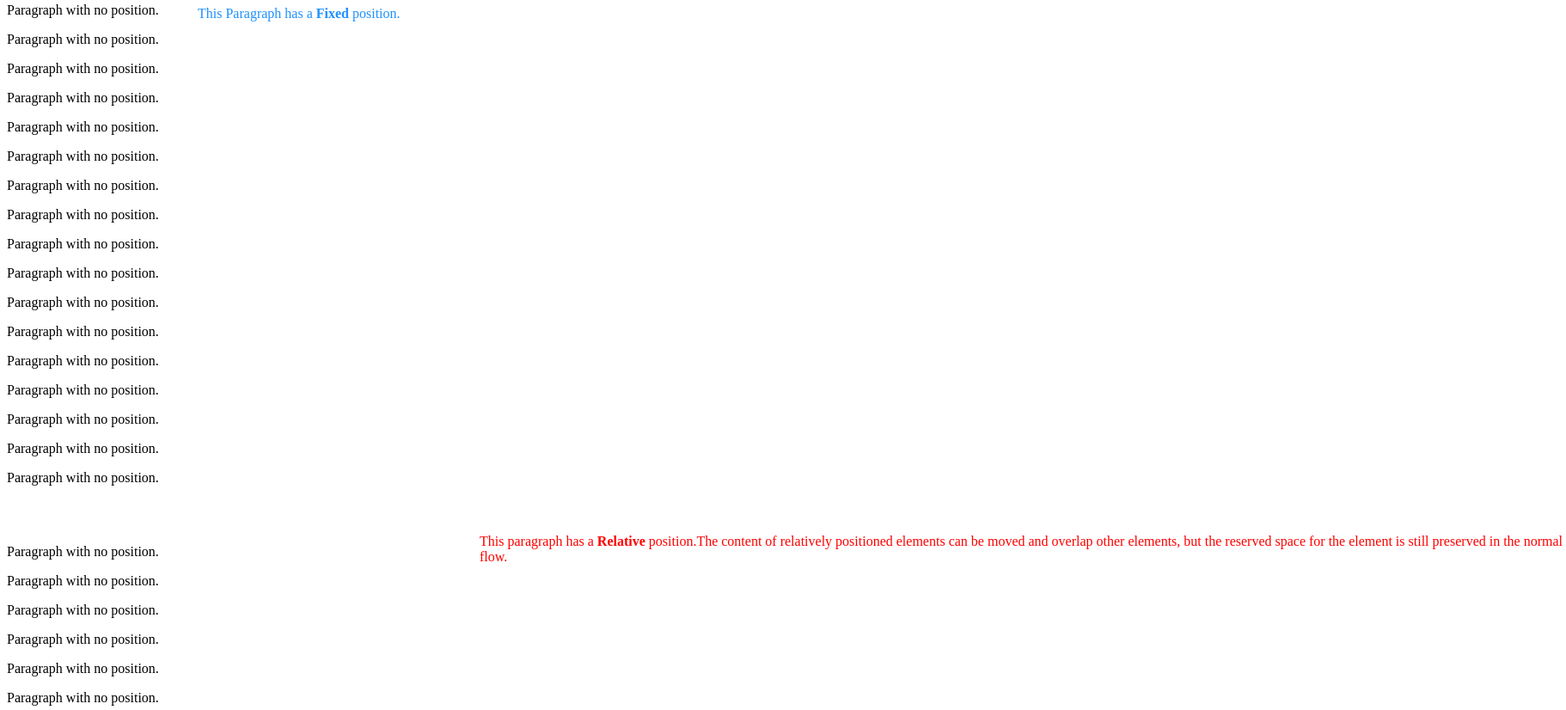
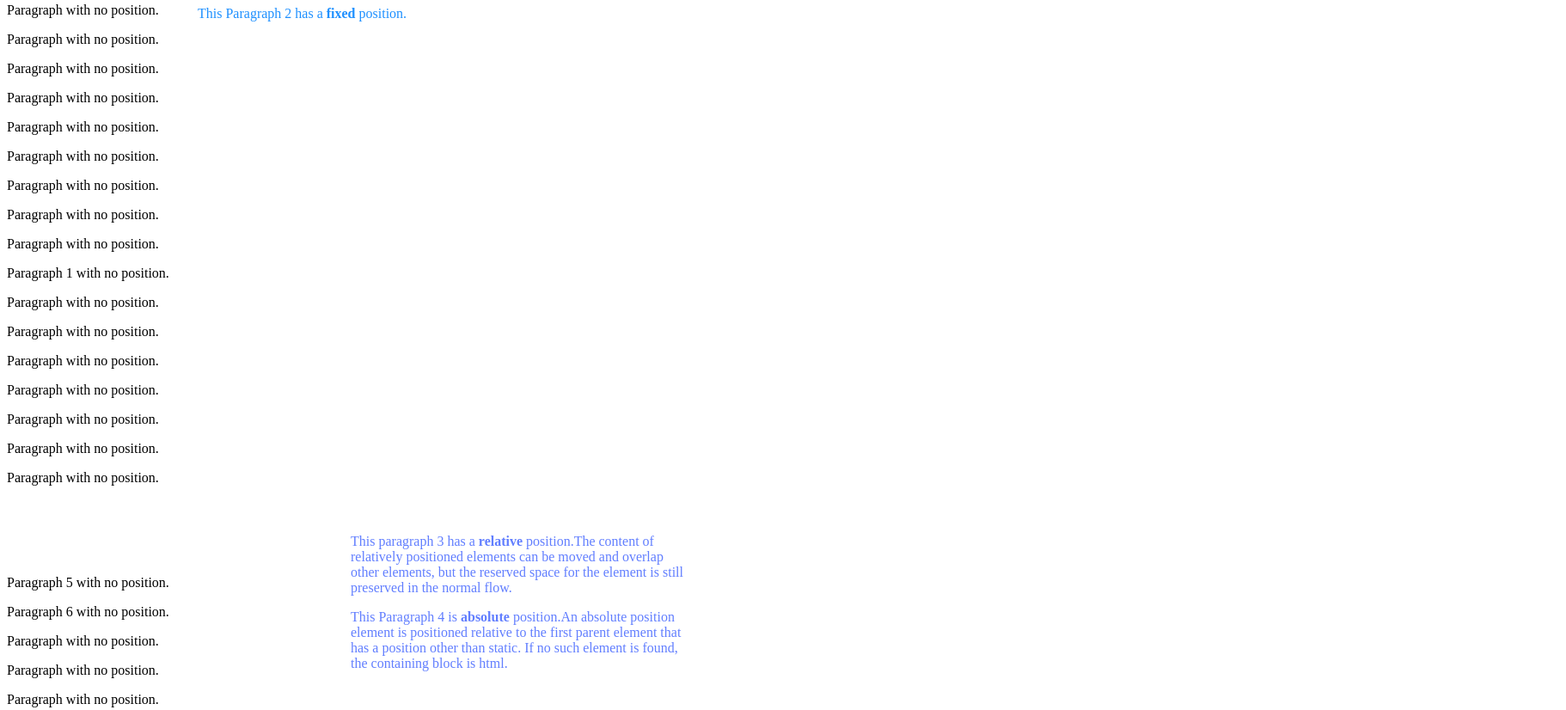
Before and after one commit to mehrdad88sh/Tasks, a plain HTML site: page Sololearn/Positioning-Layout/Positioning/index.html in a window 1280 px wide. Shown: the part 149-975 px from the top of the page at 86% size, 1822 px wide, since content can reach past the window. Drawn offline with Linux system fonts and the light colour scheme.

Commit message:
add absolute position

```diff
--- a/Sololearn/Positioning-Layout/Positioning/assets/css/styles.css
+++ b/Sololearn/Positioning-Layout/Positioning/assets/css/styles.css
@@ -1,13 +1,18 @@
-p.position-fixed {
+.position-fixed {
     position: fixed;
     top: 140px;
     left: 230px;
     color: dodgerblue;
 }
 
-p.position_relative{
+.position-relative{
     position: relative;
     top: 40px;
-    left: 550px;
-    color: red;
+    left: 400px;
+    color: #617eff;
+    width: 25em;
 }
+
+.position-absolute {
+    position: absolute;
+}
--- a/Sololearn/Positioning-Layout/Positioning/index.html
+++ b/Sololearn/Positioning-Layout/Positioning/index.html
@@ -19,8 +19,8 @@
 <p>Paragraph with no position.</p>
 <p>Paragraph with no position.</p>
 <p>Paragraph with no position.</p>
-    <p>Paragraph with no position.</p>
-    <p  class="position-fixed">This Paragraph has a <strong>Fixed</strong> position.</p>
+<p>Paragraph 1 with no position.</p>
+<p class="position-fixed">This Paragraph 2 has a <strong>fixed</strong> position.</p>
 <p>Paragraph with no position.</p>
 <p>Paragraph with no position.</p>
 <p>Paragraph with no position.</p>
@@ -28,10 +28,16 @@
 <p>Paragraph with no position.</p>
 <p>Paragraph with no position.</p>
 <p>Paragraph with no position.</p>
-    <p class="position_relative">This paragraph has a <strong>Relative</strong> position.The content of relatively positioned elements can be moved and overlap other elements, but the reserved space for the element is still preserved in the normal flow.</p>
-    <p>Paragraph with no position.</p>
-    <p>Paragraph with no position.</p>
-    <p>Paragraph with no position.</p>
+<div class="position-relative"> This paragraph 3 has a <strong>relative</strong> position.The content of relatively
+    positioned elements can be moved and overlap other elements, but the reserved space for the element is still
+    preserved in the normal flow.
+    <p class="position-absolute">This Paragraph 4 is <strong>absolute</strong> position.An absolute position element is
+        positioned relative to the first parent element that has a position other than static. If no such element is
+        found, the containing block is html.
+    </p>
+</div>
+<p>Paragraph 5 with no position.</p>
+<p>Paragraph 6 with no position.</p>
 <p>Paragraph with no position.</p>
 <p>Paragraph with no position.</p>
 <p>Paragraph with no position.</p>
```
Lines whose indentation alone changed are shown as unchanged.
